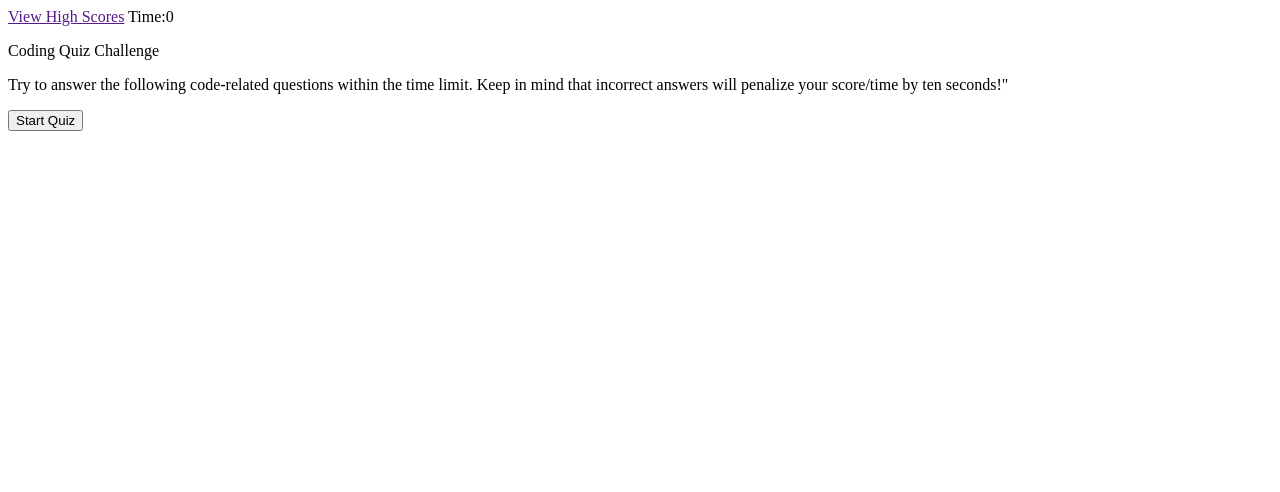
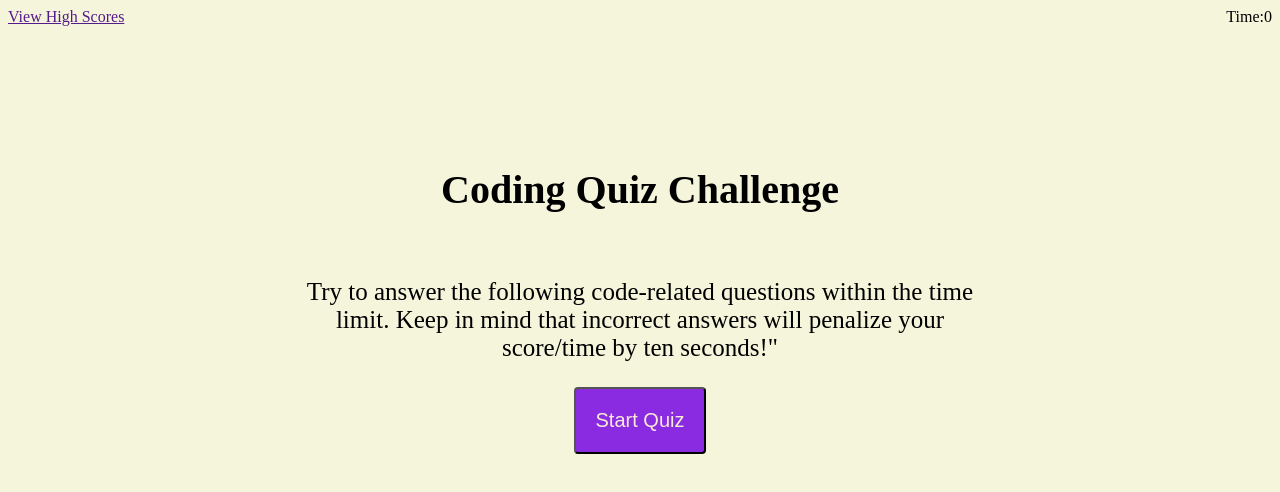
Before and after one commit to PapaSpinach/WebAPIQuiz, a plain HTML site: page index.html in a window 1280 px wide. Drawn offline with Linux system fonts and the light colour scheme.

Commit message:
added css details

```diff
--- a/index.html
+++ b/index.html
@@ -2,7 +2,7 @@
 <html lang="en">
 
 <head>
-    <link href="./index.css" rel="stylesheet" />
+    <link href="./styles.css" rel="stylesheet" />
     <meta charset="UTF-8">
     <meta name="viewport" content="width=device-width, initial-scale=1.0">
     <title>Document</title>
--- a/styles.css
+++ b/styles.css
@@ -1,5 +1,37 @@
 header {
     display: flex;
     justify-content: space-between;
-    color: red;
 }
+
+#coding-quiz-challenge {
+    font-size: 40px;
+    font-weight: bold;
+    text-align: center;
+}
+
+#answer-questions {
+    text-align: center;
+    font-size: 25px;
+    width: 700px;
+}
+
+#start-quiz {
+    margin-left: auto;
+    margin-right: auto;
+    background-color: blueviolet;
+    font-size: 20px;
+    color: antiquewhite;
+    padding: 20px;
+    border-radius: 4px;
+}
+
+main {
+    display: flex;
+    flex-direction: column;
+    align-items: center;
+    margin-top: 100px;
+}
+
+html {
+    background-color: beige;
+}
```
